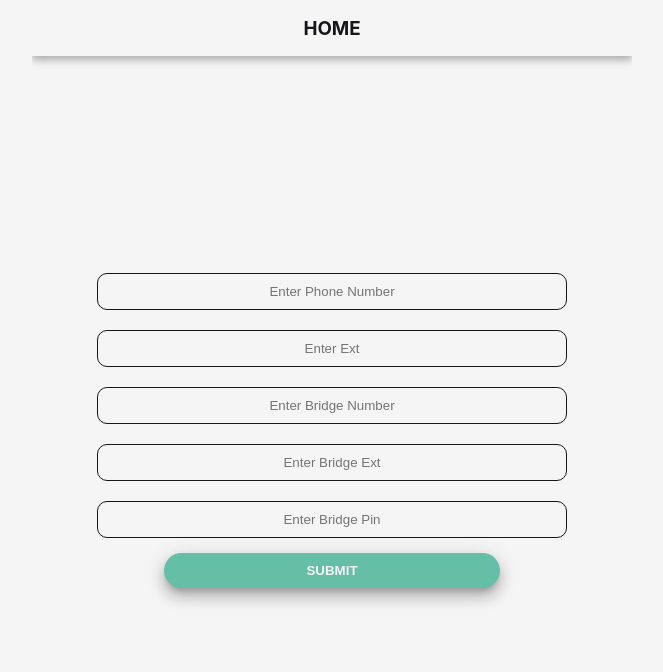
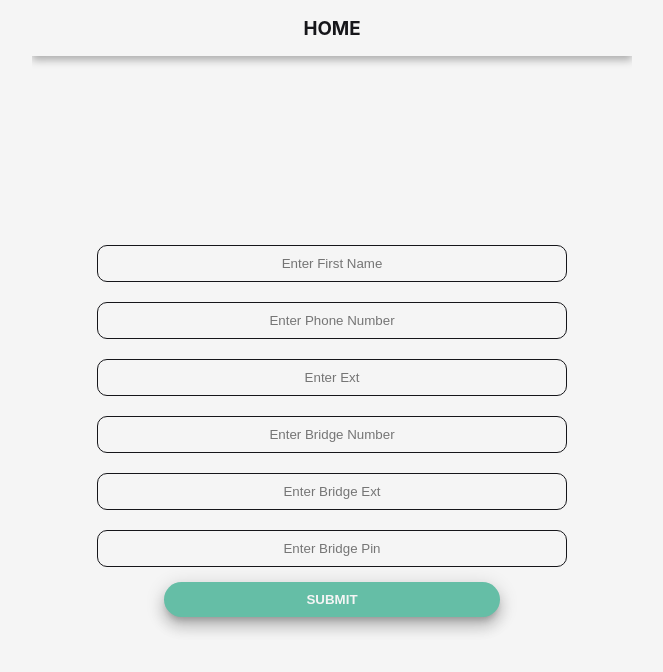
Before and after one commit to digitalkatana-dev/my-tools, a React (Create React App) app: page / in a window 1280 px wide. Shown: the top 672 px of the page, without its empty margins (308-971 px from the left). Built offline with nearby package versions, Linux system fonts and the light colour scheme; a web font is replaced by a local one.

Commit message:
added first name to home form and display

```diff
--- a/src/features/Home/Home.jsx
+++ b/src/features/Home/Home.jsx
@@ -1,7 +1,9 @@
+import { Typography } from '@mui/material';
 import { useState } from 'react';
 import { useDispatch, useSelector } from 'react-redux';
 import {
 	setShowForm,
+	setFirstName,
 	setPhoneNumber,
 	setPhoneExt,
 	setBridgeNumber,
@@ -16,6 +18,7 @@ import Button from '../../components/Button';
 const Home = () => {
 	const {
 		showForm,
+		firstName,
 		phoneNumber,
 		phoneExt,
 		bridgeNumber,
@@ -24,6 +27,7 @@ const Home = () => {
 	} = useSelector((state) => state.app);
 	const { windows, warden, appPin } = useSelector((state) => state.security);
 	const [show, setShow] = useState(false);
+	const [nameInput, setNameInput] = useState('');
 	const [phoneInput, setPhoneInput] = useState('');
 	const [phoneExtInput, setPhoneExtInput] = useState('');
 	const [bridgeInput, setBridgeInput] = useState('');
@@ -36,6 +40,7 @@ const Home = () => {
 	};
 
 	const handleClear = () => {
+		dispatch(setFirstName(''));
 		dispatch(setPhoneNumber(''));
 		dispatch(setPhoneExt(''));
 		dispatch(setBridgeNumber(''));
@@ -46,6 +51,7 @@ const Home = () => {
 
 	const handleChange = (input, value) => {
 		const actionMap = {
+			name: setNameInput,
 			phone: setPhoneInput,
 			phoneExt: setPhoneExtInput,
 			bridge: setBridgeInput,
@@ -59,6 +65,7 @@ const Home = () => {
 	};
 
 	const clearForm = () => {
+		setNameInput('');
 		setPhoneInput('');
 		setPhoneExtInput('');
 		setBridgeInput('');
@@ -81,8 +88,19 @@ const Home = () => {
 		<div id='home'>
 			<button className='reveal-btn' onClick={handleReveal} />
 			<button className='clear-btn' onClick={handleClear} />
+			{firstName && (
+				<Typography variant='h5' sx={{ mb: 2, textAlign: 'center' }}>
+					Hello {firstName}, Welcome back! 👋
+				</Typography>
+			)}
 			{showForm ? (
 				<form onSubmit={handleSubmit}>
+					<TextInput
+						// label='Phone Number'
+						placeholder='Enter First Name'
+						value={nameInput}
+						onChange={(e) => handleChange('name', e.target.value)}
+					/>
 					<TextInput
 						// label='Phone Number'
 						placeholder='Enter Phone Number'
--- a/src/redux/rootStore.js
+++ b/src/redux/rootStore.js
@@ -19,6 +19,7 @@ const appPersistConfig = {
 	whitelist: [
 		'theme',
 		'showForm',
+		'firstName',
 		'phoneNumber',
 		'phoneExt',
 		'bridgeNumber',
--- a/src/redux/slices/appSlice.js
+++ b/src/redux/slices/appSlice.js
@@ -5,6 +5,7 @@ const initialState = appAdapter.getInitialState({
 	loading: false,
 	theme: 'light',
 	showForm: true,
+	firstName: '',
 	phoneNumber: '',
 	phoneExt: '',
 	bridgeNumber: '',
@@ -22,6 +23,9 @@ export const appSlice = createSlice({
 		},
 		setShowForm: (state) => {
 			state.showForm = !state.showForm;
+		},
+		setFirstName: (state, action) => {
+			state.firstName = action.payload;
 		},
 		setPhoneNumber: (state, action) => {
 			state.phoneNumber = action.payload;
@@ -47,6 +51,7 @@ export const appSlice = createSlice({
 export const {
 	setTheme,
 	setShowForm,
+	setFirstName,
 	setPhoneNumber,
 	setPhoneExt,
 	setBridgeNumber,
```
